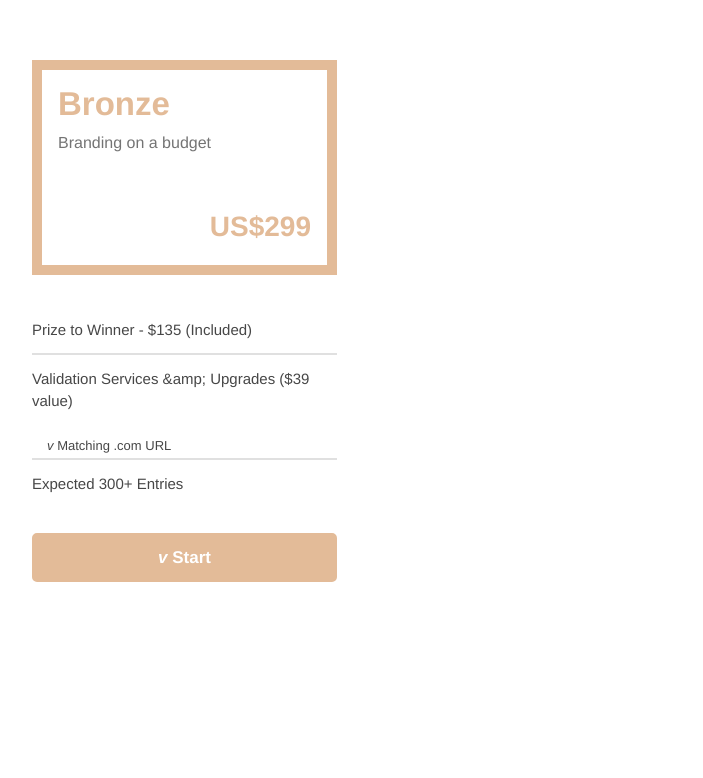
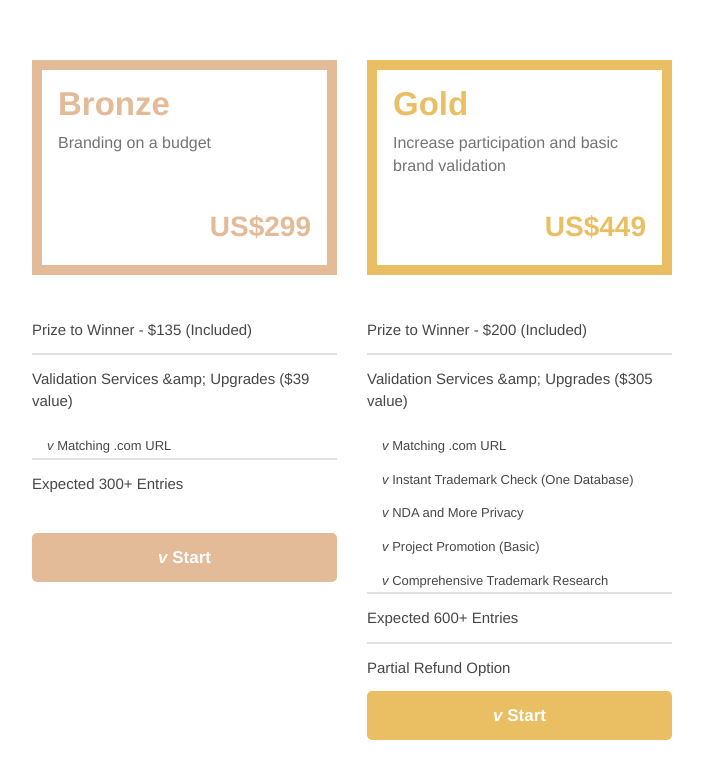
Before and after one commit to KostyaCoder/squad-page, a React (Create React App) app: page / in a window 1280 px wide. Shown: the top 778 px of the page, without its empty margins (13-716 px from the left). Built offline with nearby package versions, Linux system fonts and the light colour scheme.

Commit message:
Add second menu

```diff
--- a/src/data.js
+++ b/src/data.js
@@ -1,4 +1,16 @@
 import CONSTANTS from "./constants";
+// {
+//   dataContent: "",
+//   textMenu: "",
+// check: false,
+
+//   classNames: {
+//     borderBottom: false,
+//     borderTop: false,
+//     subMenu: false,
+//     selectBox: false,
+//   },
+// },
 
 const data = [
   {
@@ -73,11 +85,144 @@ const data = [
           subMenu: false,
         },
       },
+    ],
+  },
+
+  {
+    boxData: {
+      boxTitle: "Gold",
+      textTitle: "Increase participation and basic brand validation",
+      price: { color: CONSTANTS.GOLD, text: "US$449" },
+    },
+    hrefSelectBox: "<a href=/start-contest?type=1&amp;step=2",
+    colorMenu: CONSTANTS.GOLD,
+    listMenuData: [
+      {
+        dataContent:
+          "Paid to the winning creative at the end of contest. This amount is already included in your package price",
+        textMenu: "Prize to Winner - $200 (Included)",
+        check: false,
+
+        classNames: {
+          borderBottom: true,
+          borderTop: false,
+          subMenu: false,
+        },
+      },
+
+      {
+        dataContent:
+          "Naming is difficult. Our agency-style validation features and upgrades provide all the tools you need to complete a successful branding project, start to finish, and select a name with confidence.",
+        textMenu: "Validation Services &amp; Upgrades ($305 value)",
+        check: false,
+
+        classNames: {
+          borderBottom: false,
+          borderTop: false,
+          subMenu: false,
+        },
+      },
+
+      {
+        dataContent:
+          "All submitted names are automatically checked for matching domain name availability. If you are only interested in a name and not a matching .com URL, you can specify that preference during contest creation.",
+        textMenu: "Matching .com URL",
+        check: true,
+
+        classNames: {
+          borderBottom: false,
+          borderTop: false,
+          subMenu: true,
+        },
+      },
+
+      {
+        dataContent:
+          "Our agency-style validation features and upgrades provide all the tools you need to complete a successful branding project, start to finish, and select a name with confidence.",
+        textMenu: "Instant Trademark Check (One Database)",
+        check: true,
+
+        classNames: {
+          borderBottom: false,
+          borderTop: false,
+          subMenu: true,
+        },
+      },
+
+      {
+        dataContent:
+          "Require creatives to agree to a Non Disclosure Agreement before participating in your contest. Your contest details will also be hidden from search engines",
+        textMenu: "NDA and More Privacy",
+        check: true,
+
+        classNames: {
+          borderBottom: false,
+          borderTop: false,
+          subMenu: true,
+        },
+      },
+
+      {
+        dataContent:
+          "Receive priority project listing so your project stands out and gets more participation.",
+        textMenu: "Project Promotion (Basic)",
+        check: true,
+
+        classNames: {
+          borderBottom: false,
+          borderTop: false,
+          subMenu: true,
+          selectBox: false,
+        },
+      },
+
+      {
+        dataContent:
+          "A comprehensive Trademark validation report for your favorite name.",
+        textMenu: "Comprehensive Trademark Research",
+        check: true,
+
+        classNames: {
+          borderBottom: false,
+          borderTop: false,
+          subMenu: true,
+          selectBox: false,
+        },
+      },
+
+      {
+        dataContent:
+          "Complimentary extension of timeline if you receive less than expected number of entries.",
+        textMenu: "Expected 600+ Entries",
+        check: false,
+
+        classNames: {
+          borderBottom: true,
+          borderTop: true,
+          subMenu: false,
+          selectBox: false,
+        },
+      },
+
+      {
+        dataContent:
+          "If you are not happy with submissions, you can receive a partial refund for creative award ($200)",
+        textMenu: "Partial Refund Option",
+        check: false,
+
+        classNames: {
+          borderBottom: false,
+          borderTop: false,
+          subMenu: false,
+          selectBox: false,
+        },
+      },
+
 
       // {
       //   dataContent: "",
       //   textMenu: "",
-      // check: false,
+      //   check: false,
 
       //   classNames: {
       //     borderBottom: false,
```
